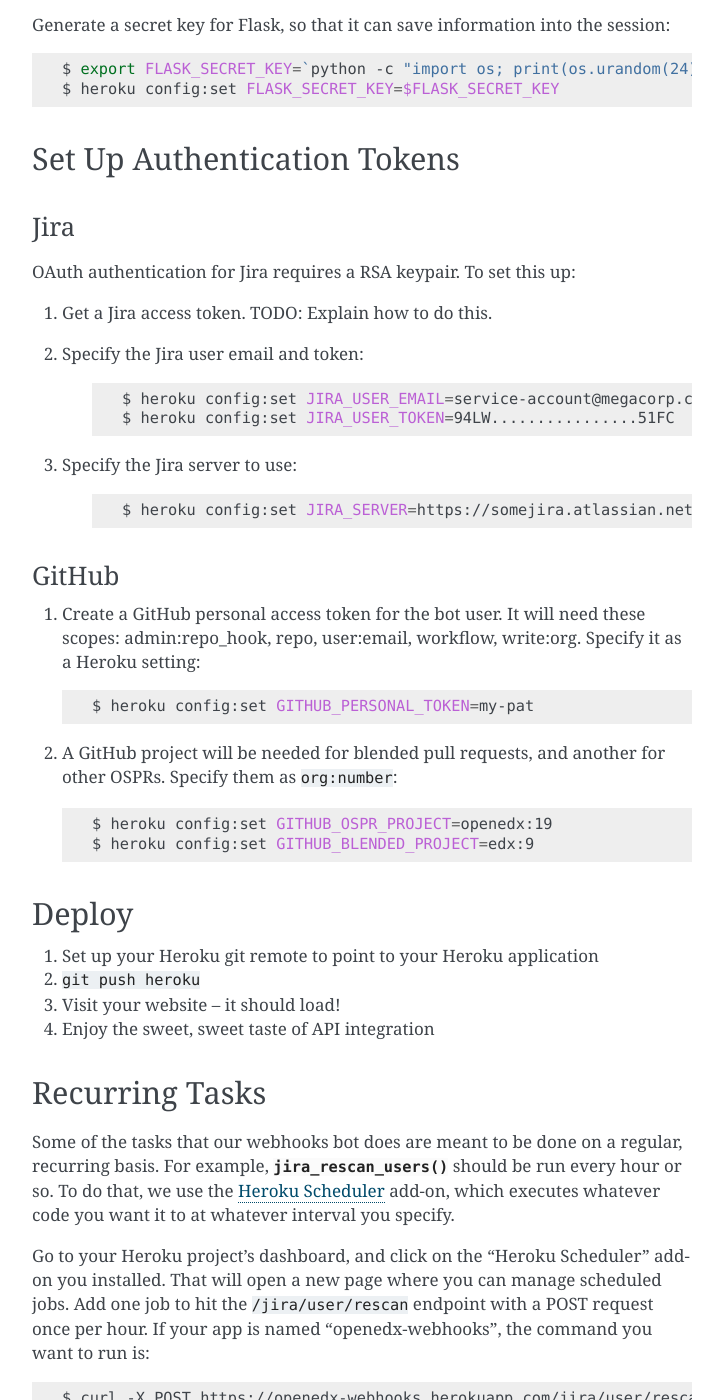
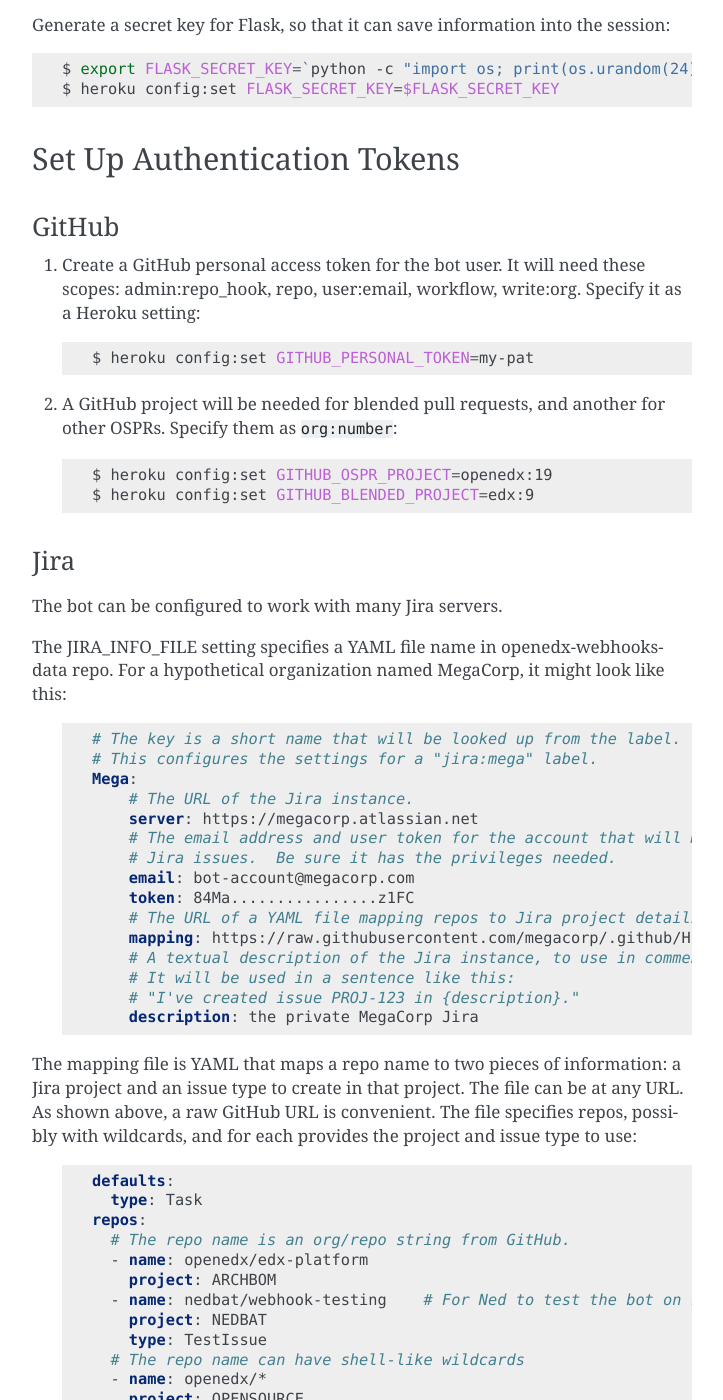
Before and after one commit to openedx/openedx-webhooks, a Sphinx documentation site: the page built from docs/install.rst, in a window 1280 px wide and 1400 px high, scrolled down 782 px. Shown: the whole window, without its empty margins (388-1111 px from the left). Built offline with Sphinx 7.4.7, drawn with Linux system fonts in a browser that asks for light colours; some of the changed text lies outside the part shown.

Commit message:
docs: how to configure labelogenic Jira issues

```diff
--- a/docs/install.rst
+++ b/docs/install.rst
@@ -48,26 +48,6 @@
 Set Up Authentication Tokens
 ----------------------------
 
-Jira
-~~~~
-
-OAuth authentication for Jira requires a RSA keypair. To set this up:
-
-#. Get a Jira access token. TODO: Explain how to do this.
-
-#. Specify the Jira user email and token:
-
-    .. code-block:: bash
-
-        $ heroku config:set JIRA_USER_EMAIL=service-account@megacorp.com
-        $ heroku config:set JIRA_USER_TOKEN=94LW................51FC
-
-#. Specify the Jira server to use:
-
-    .. code-block:: bash
-
-        $ heroku config:set JIRA_SERVER=https://somejira.atlassian.net/
-
 GitHub
 ~~~~~~
 
@@ -86,6 +66,56 @@
 
       $ heroku config:set GITHUB_OSPR_PROJECT=openedx:19
       $ heroku config:set GITHUB_BLENDED_PROJECT=edx:9
+
+
+Jira
+~~~~
+
+The bot can be configured to work with many Jira servers.
+
+The JIRA_INFO_FILE setting specifies a YAML file name in openedx-webhooks-data repo.
+For a hypothetical organization named MegaCorp, it might look like this:
+
+    .. code-block:: yaml
+
+        # The key is a short name that will be looked up from the label.
+        # This configures the settings for a "jira:mega" label.
+        Mega:
+            # The URL of the Jira instance.
+            server: https://megacorp.atlassian.net
+            # The email address and user token for the account that will make
+            # Jira issues.  Be sure it has the privileges needed.
+            email: bot-account@megacorp.com
+            token: 84Ma................z1FC
+            # The URL of a YAML file mapping repos to Jira project details.
+            mapping: https://raw.githubusercontent.com/megacorp/.github/HEAD/jira-mapping-prod.yaml
+            # A textual description of the Jira instance, to use in comments.
+            # It will be used in a sentence like this:
+            # "I've created issue PROJ-123 in {description}."
+            description: the private MegaCorp Jira
+
+The mapping file is YAML that maps a repo name to two pieces of information: a
+Jira project and an issue type to create in that project. The file can be at
+any URL.  As shown above, a raw GitHub URL is convenient.  The file specifies
+repos, possibly with wildcards, and for each provides the project and issue
+type to use:
+
+    .. code-block:: yaml
+
+        defaults:
+          type: Task
+        repos:
+          # The repo name is an org/repo string from GitHub.
+          - name: openedx/edx-platform
+            project: ARCHBOM
+          - name: nedbat/webhook-testing    # For Ned to test the bot on stage
+            project: NEDBAT
+            type: TestIssue
+          # The repo name can have shell-like wildcards
+          - name: openedx/*
+            project: OPENSOURCE
+          - name: *
+            project: ENGR
 
 
 Deploy
```
Also changed, not shown: 1 other file.
